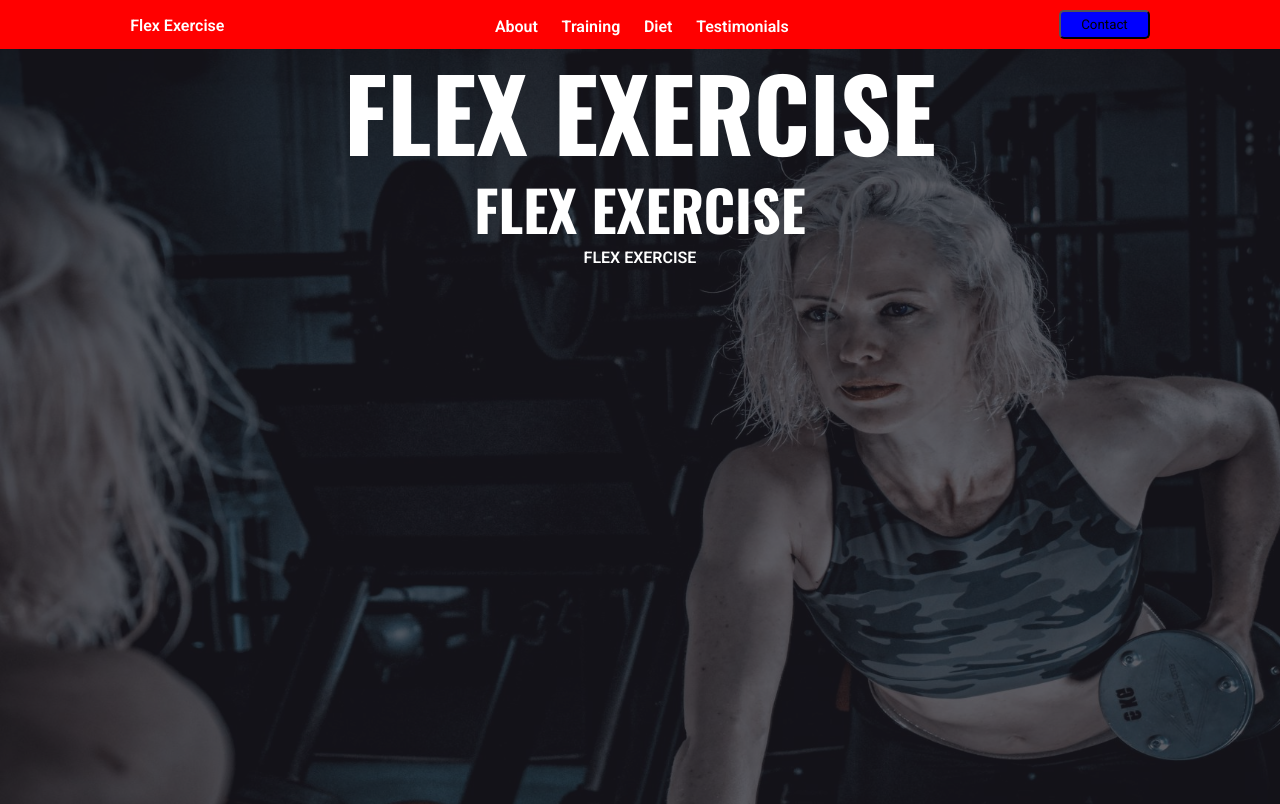
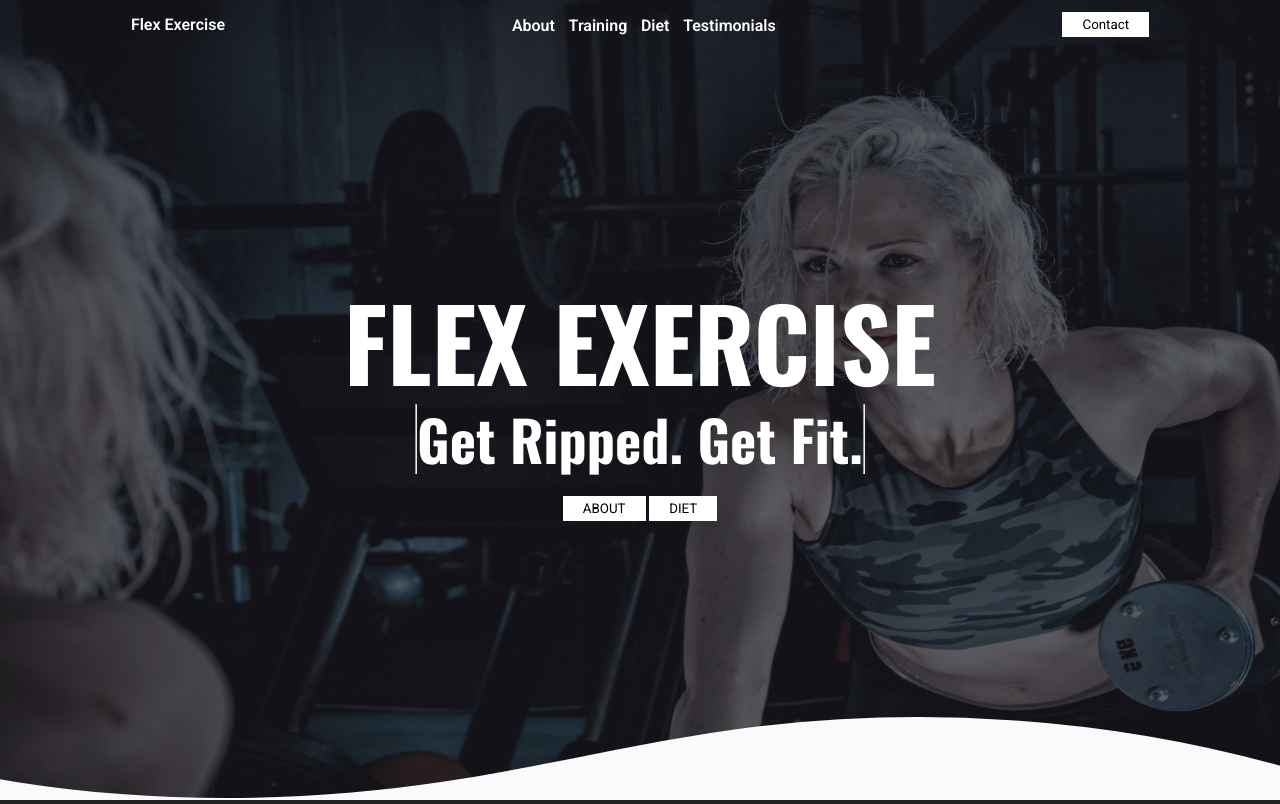
Before and after one commit to Rangyia/staticsites, a plain HTML site: page flexbox/exercise/index.html in a window 1280 px wide. Shown: the top 804 px of the page. Drawn offline with nearby package versions, Linux system fonts and the light colour scheme.

Commit message:
Add in shape dividers

```diff
--- a/flexbox/exercise/css/styles.css
+++ b/flexbox/exercise/css/styles.css
@@ -21,22 +21,23 @@ a, li { text-decoration: none; list-style-type: none; }
 .btn {
   font-family: "Roboto", "Arial", "sans-serif";
   background-color: white;
+  border: white;
   padding: 5px 20px;
-  border-radius: 5px;
 }
 
 .btn:hover {
+  cursor: pointer;
+  color: white;
+  background: transparent;
   transition: all 0.3s ease 0s;
 }
 
 /* Primary button */
 .btn-primary {
-  background-color: blue;
+  background-color: white;
 }
 
 .btn-primary:hover, .btn-primary a:hover {
-  background-color: aliceblue;
-  color: white;
 }
 
 /* Secondary button */
@@ -73,15 +74,15 @@ a, li { text-decoration: none; list-style-type: none; }
 
   /* Styles */
   background-color: rgb(33, 33, 33);
+  overflow: hidden;
 
   /* Flexbox */
   display: flex;
   flex-direction: column;
-  justify-items: center;
+  justify-items: left;
 }
 
 /* ------------------------------------ Header --------------------------------- */
-
 /* Desktop */
 @media (min-width: 1000px) {
 
@@ -90,34 +91,33 @@ a, li { text-decoration: none; list-style-type: none; }
 
     /* Position */
     padding: 10px 0;
+    position: fixed;
+    z-index: 1;
+    top: 0;
+    width: 100%;
 
     /* Background */
-    background: red;
+    background: transparent;
 
     /* Flex */
+    flex-shrink: 0;
     display: flex;
-    flex-direction: row;
+    align-items: center;
     justify-content: space-around;
-    align-items: center;
   }
 
   /* Site title */
   .site-header .header-site-title {
-    margin: 0;
+    margin-right: 20px;
   }
 
-  /* Nav */
-  .site-header .header-nav {
+  .site-header .header-contact-btn {
+    margin-left: 20px;
   }
 
   .site-header .header-nav ul li {
-    margin: 0 10px;
+    margin: 0 5px;
     display: inline;
-  }
-
-  /* Contact btn */
-  .site-header .header-contact-btn {
-
   }
 }
 
@@ -126,6 +126,8 @@ a, li { text-decoration: none; list-style-type: none; }
 
   /* Parent */
   .site-wrapper > .site-hero {
+
+    /* Styles */
 
     /* Background */
     background-image: url("../../../images/exercise/img-bg-hero-exercise.jpg");
@@ -142,13 +144,51 @@ a, li { text-decoration: none; list-style-type: none; }
     /* Flex */
     display: flex;
     flex-direction: column;
+    justify-content: center;
     align-items: center;
-    text-align: center;
   }
 
-  /* Temp */
-  .site-hero > h1 {
+  /* Child: 2 */
+  .site-hero #hero-row-2 {
+    width: 100;
+    margin-bottom: 20px;
+    display: flex;
   }
+
+  .site-hero .hero-divider {
+    margin: 10px;
+    border-top: 3px solid white;
+    border-radius: 5px;
+    align-self: stretch;
+  }
+
+  /* Child 3 */
+  .site-hero #hero-row-3 {
+    margin-top: 10px;
+    display: flex;
+  }
+}
+
+/* Shape Divider */
+.custom-shape-divider-bottom-1609901048 {
+  position: absolute;
+  bottom: 0;
+  left: 0;
+  width: 100%;
+  overflow: hidden;
+  line-height: 0;
+  transform: rotate(180deg);
+}
+
+.custom-shape-divider-bottom-1609901048 svg {
+  position: relative;
+  display: block;
+  width: calc(159% + 1.3px);
+  height: 150px;
+}
+
+.custom-shape-divider-bottom-1609901048 .shape-fill {
+  fill: #FAFAFA;
 }
 
 /* ------------------------------------ Content --------------------------------- */
--- a/flexbox/exercise/index.html
+++ b/flexbox/exercise/index.html
@@ -31,7 +31,7 @@
     </head>
     <body>
         <div class="site-wrapper">
-            <header class="site-header">
+            <header id="header" class="col site-header">
 
                 <!-- Desktop menu -->
                 <div class="header-desktop-nav">
@@ -56,21 +56,29 @@
                 </div>
 
             </header>
-            <div class="site-hero">
+            <div class="col site-hero">
                 <div id="hero-row-1" class="hero-row">
                     <h1>FLEX EXERCISE</h1>
                 </div>
                 <div id="hero-row-2" class="hero-row">
-                    <h2>FLEX EXERCISE</h2>
+                    <hr class="hero-divder"/>
+                    <h2>Get Ripped. Get Fit.</h2>
+                    <hr class="hero-divder"/>
                 </div>
-                <div id="hero-row-3" class="hero-row">
-                    <span>FLEX EXERCISE</span>
+                <div id="hero-row-3 class="hero-row">
+                    <button class="btn btn-primary">ABOUT</button>
+                    <button class="btn btn-primary">DIET</button>
+                </div>
+                <div class="custom-shape-divider-bottom-1609901048">
+                    <svg data-name="Layer 1" xmlns="http://www.w3.org/2000/svg" viewBox="0 0 1200 120" preserveAspectRatio="none">
+                        <path d="M321.39,56.44c58-10.79,114.16-30.13,172-41.86,82.39-16.72,168.19-17.73,250.45-.39C823.78,31,906.67,72,985.66,92.83c70.05,18.48,146.53,26.09,214.34,3V0H0V27.35A600.21,600.21,0,0,0,321.39,56.44Z" class="shape-fill"></path>
+                    </svg>
                 </div>
             </div>
-            <div class="site-content">
+            <div class="col site-content">
                 <h2>Content</h2>
             </div>
-            <footer class="site-footer">
+            <footer class="col site-footer">
                 <h2>Footer</h2>
                 <h2>Footer</h2>
                 <h2>Footer</h2>
--- a/flexbox/exercise/js/script.js
+++ b/flexbox/exercise/js/script.js
@@ -0,0 +1,17 @@
+// When the user scrolls the page, execute myFunction
+window.onscroll = function() {myFunction()};
+
+// Get the header
+var header = document.getElementById("header");
+
+// Get the offset position of the navbar
+var sticky = header.offsetTop;
+
+// Add the sticky class to the header when you reach its scroll position. Remove "sticky" when you leave the scroll position
+function myFunction() {
+  if (window.pageYOffset > sticky) {
+    header.classList.add(".sticky-header");
+  } else {
+    header.classList.remove(".sticky-header");
+  }
+}
```
